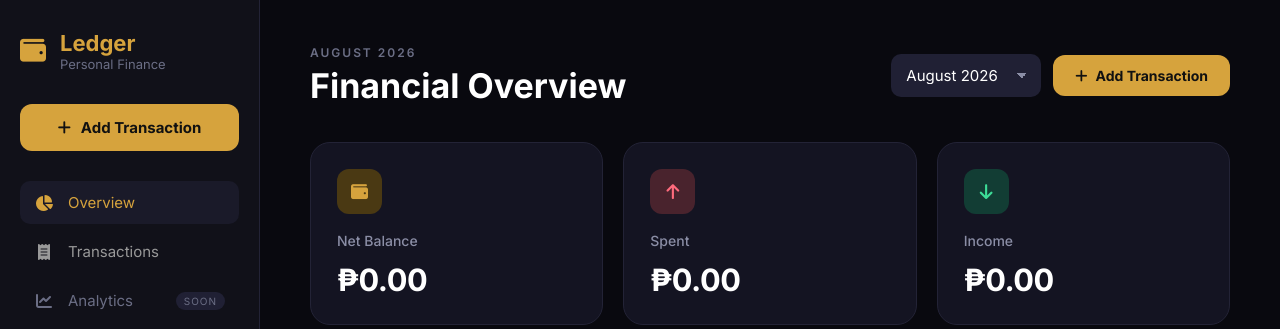
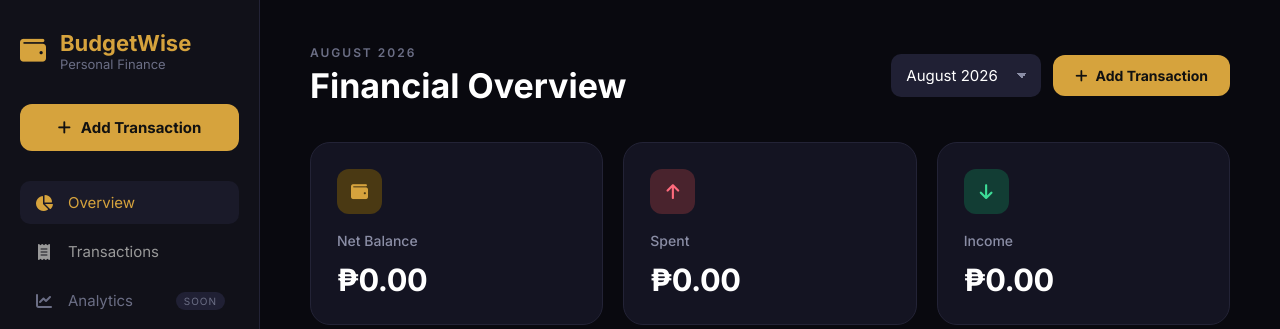
Before and after one commit to iceicepolar/Expense-Tracker, a Flask app: page / in a window 1280 px wide. Shown: the top 329 px of the page. Run offline with Flask 3, Linux system fonts and the light colour scheme; some libraries are stand-ins or nearby versions.

Commit message:
title change

```diff
--- a/expense-tracker/templates/base.html
+++ b/expense-tracker/templates/base.html
@@ -10,7 +10,7 @@
 
     <meta name="theme-color" content="#09090f">
 
-    <title>{% block title %}Ledger{% endblock %} · Expense Tracker</title>
+    <title>{% block title %}BudgetWise{% endblock %} · Expense Tracker</title>
 
     <!-- Installable app (PWA) -->
     <link rel="manifest" href="/manifest.json">
@@ -18,7 +18,7 @@
     <link rel="apple-touch-icon" href="/icons/apple-touch-icon.png">
     <meta name="apple-mobile-web-app-capable" content="yes">
     <meta name="mobile-web-app-capable" content="yes">
-    <meta name="apple-mobile-web-app-title" content="Ledger">
+    <meta name="apple-mobile-web-app-title" content="BudgetWise">
     <meta name="apple-mobile-web-app-status-bar-style" content="black-translucent">
 
     <!-- Google Font -->
@@ -55,7 +55,7 @@
         <i class="fa-solid fa-bars"></i>
     </button>
 
-    <span class="mobile-bar__title">Ledger</span>
+    <span class="mobile-bar__title">BudgetWise</span>
 
     <a class="icon-btn" href="{{ url_for('add_expense') }}" aria-label="Add transaction">
         <i class="fa-solid fa-plus"></i>
@@ -76,7 +76,7 @@
             <i class="fa-solid fa-wallet"></i>
 
             <div>
-                <h2>Ledger</h2>
+                <h2>BudgetWise</h2>
                 <p>Personal Finance</p>
             </div>
 
```
